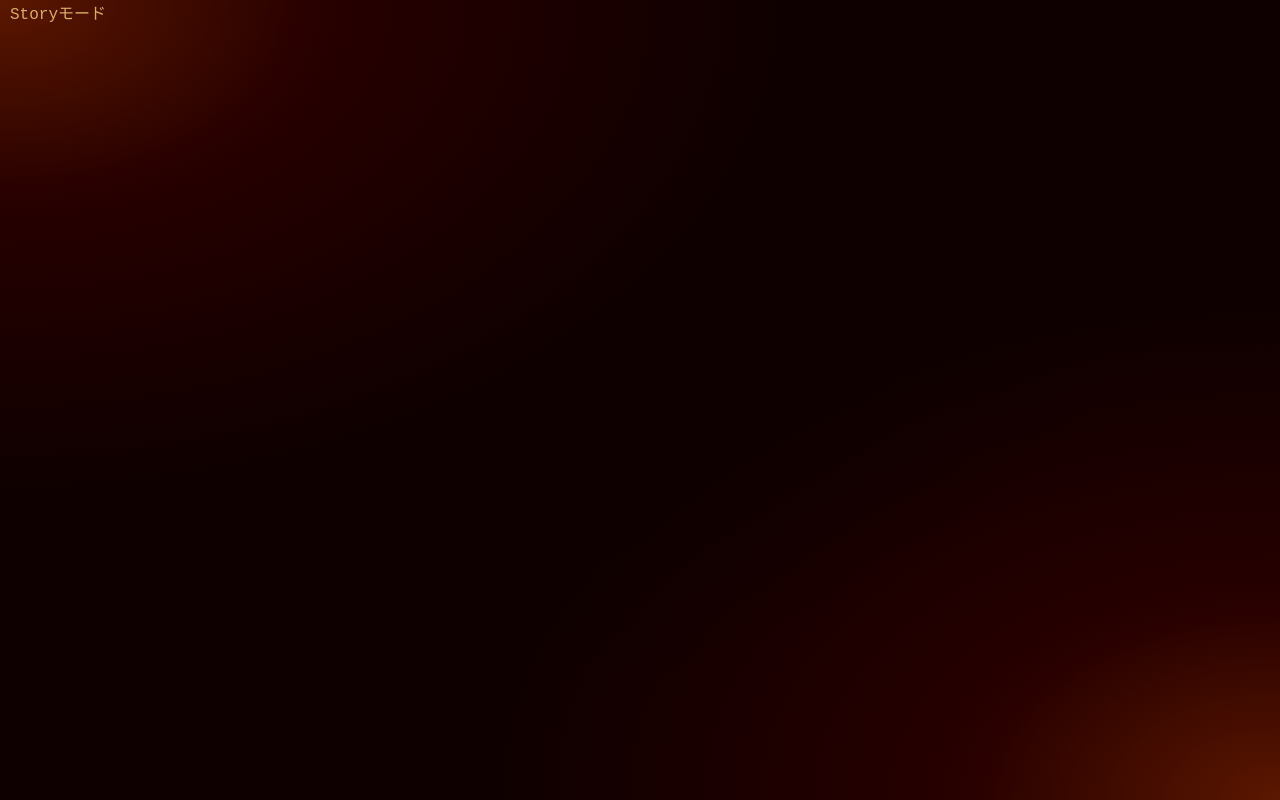
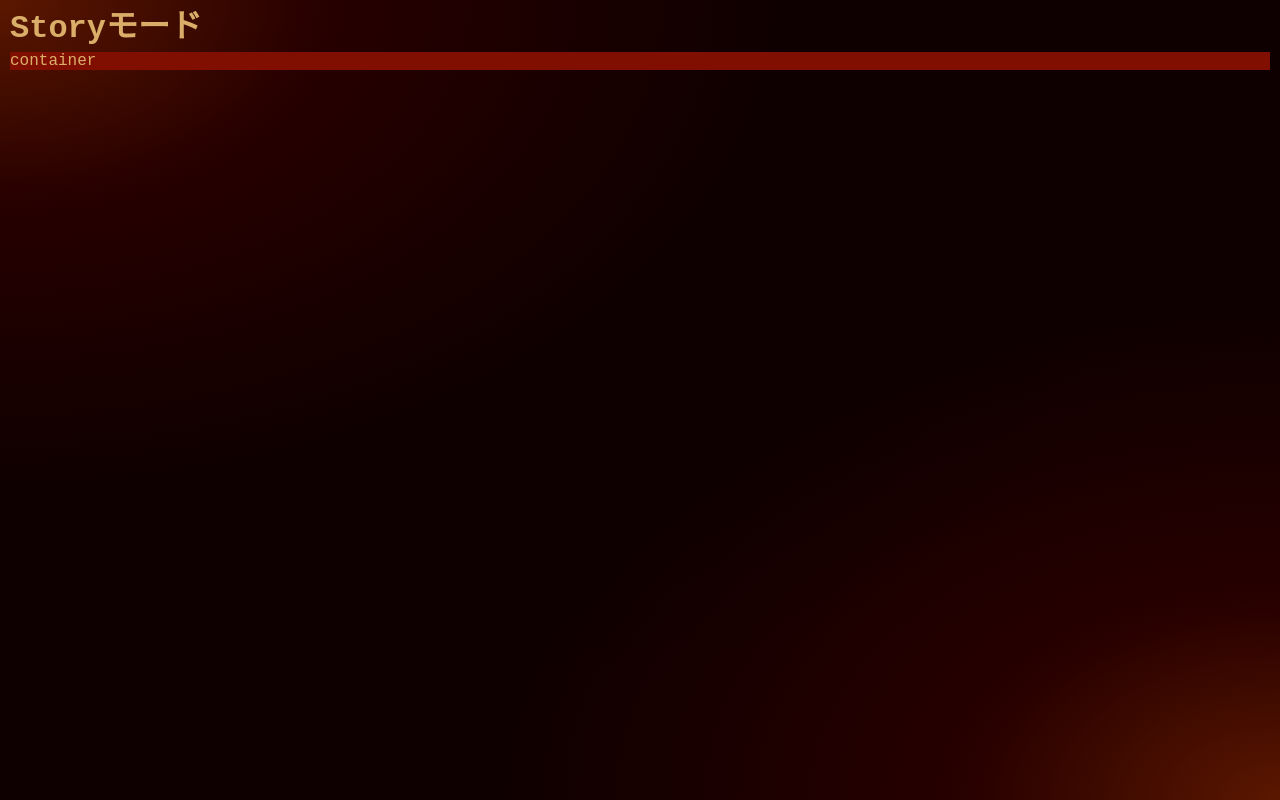
Before and after one commit to aridome222/Frontend-Tacktail, a Next.js app: page /story in a window 1280 px wide. Built offline with nearby package versions, Linux system fonts and the light colour scheme.

Commit message:
add: カードコンポーネントを/storyで読み込み

```diff
--- a/src/app/story/page.tsx
+++ b/src/app/story/page.tsx
@@ -1,5 +1,12 @@
+import { StoryCard } from "./_components/StoryCard";
+
 const Story = () => {
-  return <div>Storyモード</div>;
+  return (
+    <>
+      <h1>Storyモード</h1>
+      <StoryCard />
+    </>
+  );
 };
 
 export default Story;
```
